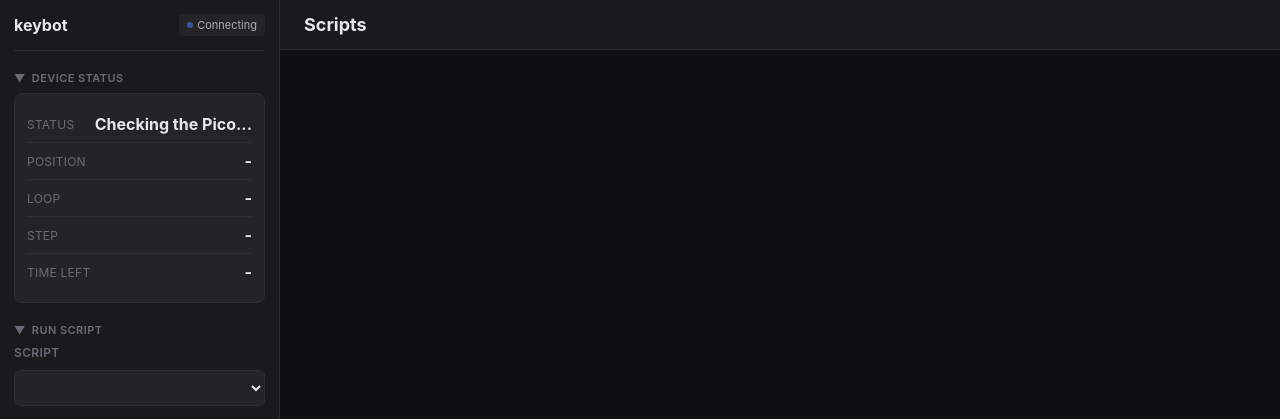
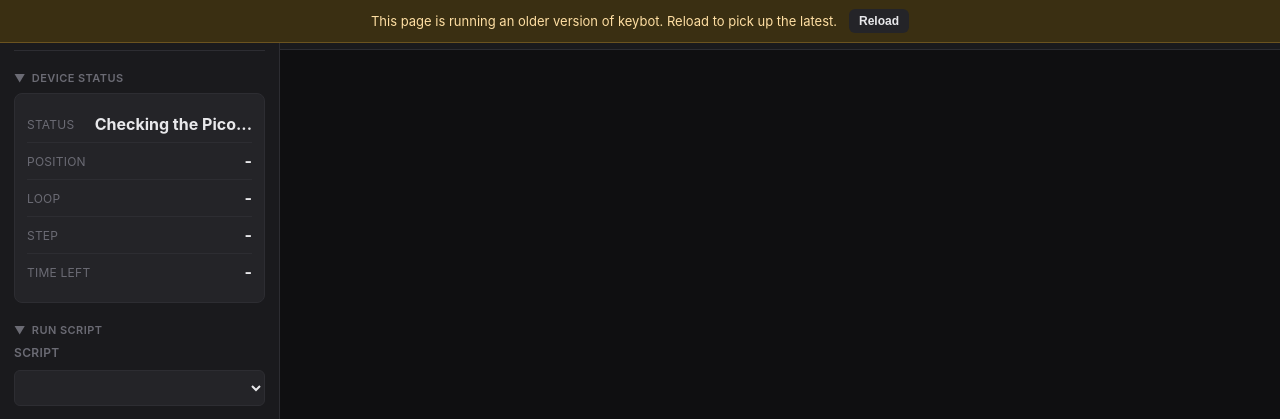
Before and after one commit to catanach/keybot, a Python web app: template webapp/app/templates/index.html in a window 1280 px wide. Shown: the top 419 px of the page. Run offline with Jinja, Linux system fonts and the light colour scheme; the template is opened without the code that fills it, so the values that code supplies are empty.

Commit message:
Tell you when the page you are looking at is out of date
A browser tab left open keeps running whatever JavaScript it loaded,
however old. No cache header changes that, because an open tab never
re-fetches on its own. Three times now that has made working code look
broken: the key picker appeared empty, the status panel sat on "-", and
live passthrough looked like it was doing nothing, and in every case the
code was fine and the tab was stale.

The page now carries the fingerprint of the assets it was served with,
and checks it against the server at boot and once a minute. When they
differ it shows a banner saying so with a Reload button, instead of
quietly misbehaving.

Co-Authored-By: Claude Opus 5 <noreply@anthropic.com>
Claude-Session: https://claude.ai/code/session_018ci7dvLFTh5yiAvCJZUCRj

```diff
--- a/webapp/app/static/app.js
+++ b/webapp/app/static/app.js
@@ -1674,6 +1674,25 @@ function forgetStopRequest() {
   }
 }
 
+// A tab left open keeps running whatever JavaScript it loaded, however old.
+// Cache headers cannot help with that, and it has made working code look
+// broken more than once. Compare what this tab is running against what the
+// server has, and say so rather than letting it be a mystery.
+async function checkPageVersion() {
+  if (!window.KEYBOT_VERSION) return;
+  try {
+    const r = await fetch("/api/app-version", { cache: "no-store" });
+    if (!r.ok) return;
+    const data = await r.json();
+    const notice = document.getElementById("stale-page");
+    if (notice && data.version && data.version !== window.KEYBOT_VERSION) {
+      notice.hidden = false;
+    }
+  } catch (e) {
+    // Offline or restarting. Not worth saying anything about.
+  }
+}
+
 async function pollStatus() {
   let status;
   try {
@@ -1862,7 +1881,11 @@ function escapeAttr(str) {
 // Boot
 // -----
 
+bindEvent("stale-page-reload", "click", () => location.reload(true));
+
 (async function init() {
+  checkPageVersion();
+  setInterval(checkPageVersion, 60000);
   // The panel is live from the moment the page opens to the moment it
   // closes, whether or not this tab is the one that started the run. A
   // page opened at 3am on a run that started at 10pm shows that run.
--- a/webapp/app/static/style.css
+++ b/webapp/app/static/style.css
@@ -953,3 +953,21 @@ details summary {
   font-size: 12px;
   line-height: 1.45;
 }
+
+/* Shown when the server has newer assets than this tab is running. A tab left
+   open never re-fetches on its own, so it can keep running old JavaScript
+   forever and make working code look broken. */
+.stale-page {
+  position: fixed;
+  top: 0; left: 0; right: 0;
+  z-index: 1000;
+  display: flex;
+  gap: 12px;
+  align-items: center;
+  justify-content: center;
+  padding: 9px 14px;
+  background: #3a2f12;
+  border-bottom: 1px solid #6b5320;
+  color: #ffdfa3;
+  font-size: 13px;
+}
--- a/webapp/app/templates/index.html
+++ b/webapp/app/templates/index.html
@@ -7,6 +7,10 @@
 <link rel="stylesheet" href="/static/style.css">
 </head>
 <body>
+    <div id="stale-page" class="stale-page" hidden>
+      This page is running an older version of keybot. Reload to pick up the latest.
+      <button type="button" id="stale-page-reload" class="btn small">Reload</button>
+    </div>
   <div class="app">
     <!-- Left Sidebar -->
     <aside id="sidebar" class="sidebar">
```
Also changed, not shown: webapp/app/main.py (+22 -0 lines).
